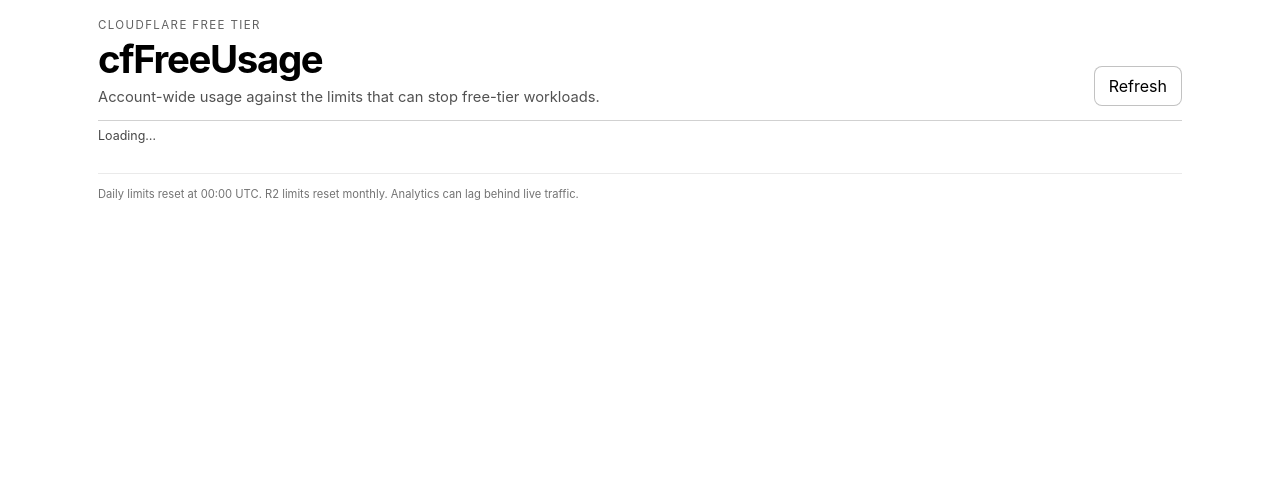
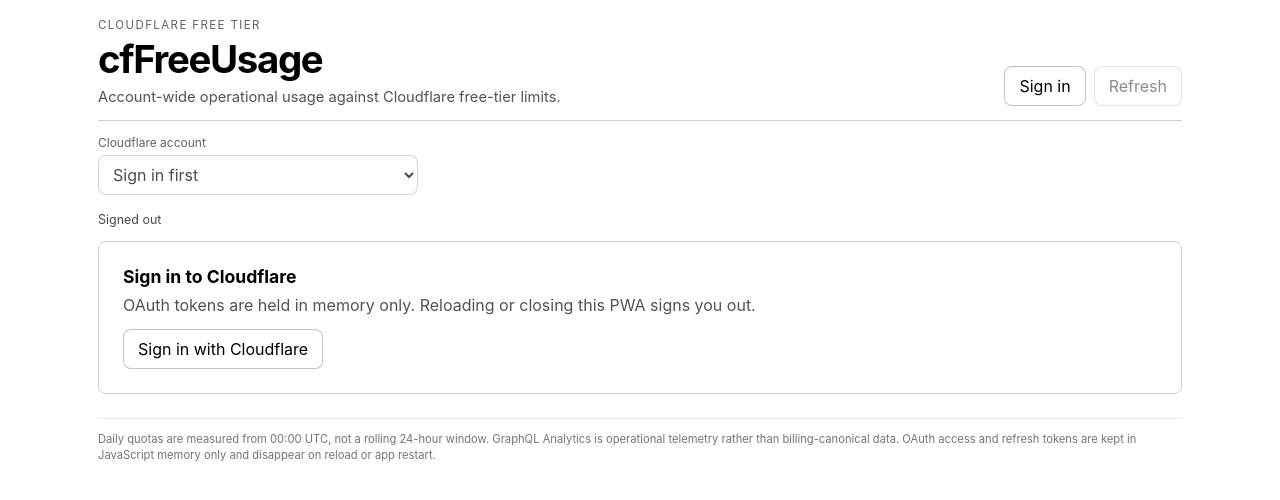
Before and after one commit to oqzl/cfFreeUsage, a website with bundled scripts: page public/index.html in a window 1280 px wide. Built offline with nearby package versions, Linux system fonts and the light colour scheme.

Commit message:
Build PWA dashboard shell

```diff
--- a/public/index.html
+++ b/public/index.html
@@ -4,7 +4,10 @@
   <meta charset="utf-8">
   <meta name="viewport" content="width=device-width,initial-scale=1,viewport-fit=cover">
   <meta name="theme-color" content="#f6f6f3">
+  <meta name="description" content="Cloudflare free-tier usage dashboard">
   <title>cfFreeUsage</title>
+  <link rel="manifest" href="/manifest.webmanifest">
+  <link rel="icon" href="/icon.svg" type="image/svg+xml">
   <link rel="stylesheet" href="/style.css">
 </head>
 <body>
@@ -13,20 +16,32 @@
       <div>
         <p class="eyebrow">CLOUDFLARE FREE TIER</p>
         <h1>cfFreeUsage</h1>
-        <p class="subtitle">Account-wide usage against the limits that can stop free-tier workloads.</p>
+        <p class="subtitle">Account-wide operational usage against Cloudflare free-tier limits.</p>
       </div>
-      <button id="refresh" type="button">Refresh</button>
+      <div class="header-actions">
+        <button id="auth-button" type="button">Sign in</button>
+        <button id="refresh" type="button" disabled>Refresh</button>
+      </div>
     </header>
 
+    <section class="toolbar" aria-label="Dashboard controls">
+      <div class="field">
+        <label for="account">Cloudflare account</label>
+        <select id="account" disabled>
+          <option>Sign in first</option>
+        </select>
+      </div>
+    </section>
+
     <section class="statusbar" aria-live="polite">
-      <span id="status">Loading…</span>
+      <span id="status">Starting…</span>
       <span id="updated"></span>
     </section>
 
     <section id="dashboard" class="dashboard"></section>
 
     <footer>
-      Daily limits reset at 00:00 UTC. R2 limits reset monthly. Analytics can lag behind live traffic.
+      Daily quotas are measured from 00:00 UTC, not a rolling 24-hour window. GraphQL Analytics is operational telemetry rather than billing-canonical data. OAuth access and refresh tokens are kept in JavaScript memory only and disappear on reload or app restart.
     </footer>
   </main>
   <script type="module" src="/app.js"></script>
```
